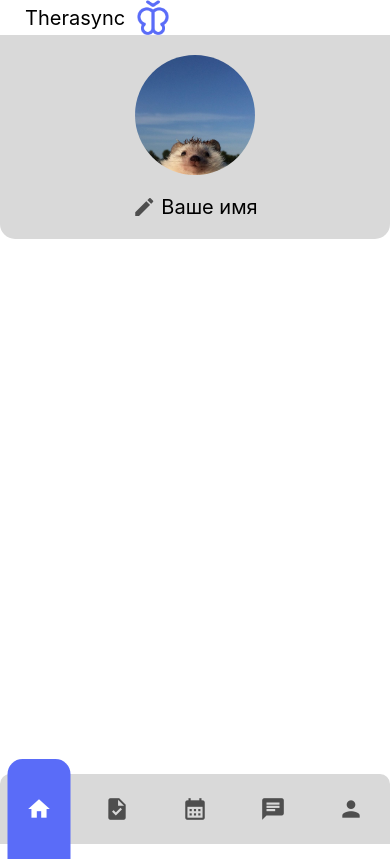
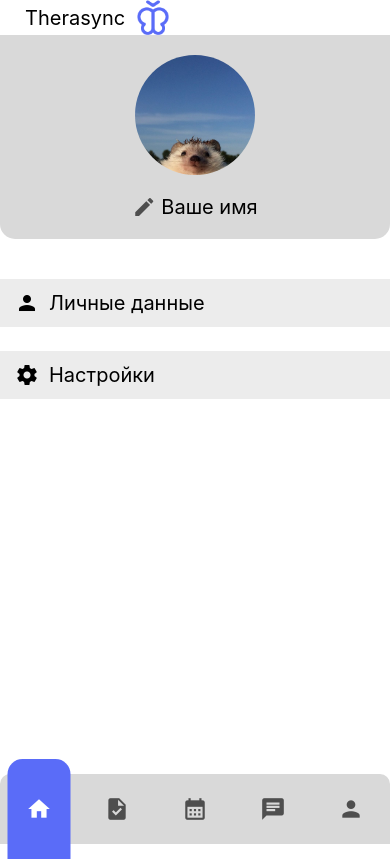
Before and after one commit to PaceGG/therasync, a React Native app: screen /Profile in a window 390 px wide. Built offline with nearby package versions, Linux system fonts and the light colour scheme.

Commit message:
user options вставлен в profileScreen

```diff
--- /dev/null
+++ b/src/components/UserOption.tsx
@@ -0,0 +1,28 @@
+import { View, Text, StyleSheet } from "react-native";
+import { MaterialIcons } from "@expo/vector-icons";
+import { Colors } from "../constants/colors";
+
+type Props = {
+  iconName: any;
+  title: string;
+};
+
+export default function UserOption({ iconName, title }: Props) {
+  return (
+    <View style={styles.main}>
+      <MaterialIcons name={iconName} size={24} />
+      <Text style={{ fontSize: 20 }}>{title}</Text>
+    </View>
+  );
+}
+
+const styles = StyleSheet.create({
+  main: {
+    flexDirection: "row",
+    gap: 10,
+    paddingLeft: 15,
+    backgroundColor: Colors.lightContainerBackground,
+    marginVertical: 12,
+    paddingVertical: 12,
+  },
+});
--- a/src/navigation/index.tsx
+++ b/src/navigation/index.tsx
@@ -5,13 +5,13 @@ import { Colors } from "../constants/colors";
 import FontAwesome5 from "@expo/vector-icons/FontAwesome5";
 import MaterialIcons from "@expo/vector-icons/MaterialIcons";
 
-import Header from "../compnents/Header";
+import Header from "../components/Header";
 import HomeScreen from "../screens/HomeScreen";
 import TasksScreen from "../screens/TasksScreen";
 import CalendarScreen from "../screens/CalendarScreen";
 import ChatsScreen from "../screens/ChatsScreen";
 import ProfileScreen from "../screens/ProfileScreen";
-import TabBar from "../compnents/TabBar";
+import TabBar from "../components/TabBar";
 
 const Tab = createBottomTabNavigator();
 
--- a/src/screens/ProfileScreen.tsx
+++ b/src/screens/ProfileScreen.tsx
@@ -3,6 +3,7 @@ import { ScrollView, StyleSheet, TextInput } from "react-native";
 import { Colors } from "../constants/colors";
 import { MaterialIcons } from "@expo/vector-icons";
 import { useState } from "react";
+import UserOption from "../components/UserOption";
 
 export default function ProfileScreen() {
   const [editing, setEditing] = useState(false);
@@ -56,7 +57,10 @@ export default function ProfileScreen() {
           </TouchableOpacity>
         )}
       </View>
+
       {/* user options */}
+      <UserOption iconName="person" title="Личные данные" />
+      <UserOption iconName="settings" title="Настройки" />
     </ScrollView>
   );
 }
@@ -72,6 +76,7 @@ const styles = StyleSheet.create({
     paddingVertical: 20,
     borderBottomLeftRadius: 15,
     borderBottomRightRadius: 15,
+    marginBottom: 28,
   },
   avatar: {
     width: 120,
```
Also changed, not shown: src/compnents/userOption.tsx (deleted, +0 -16 lines), src/components/Header.tsx (renamed from src/compnents/Header.tsx), src/components/TabBar.tsx (renamed from src/compnents/TabBar.tsx).
